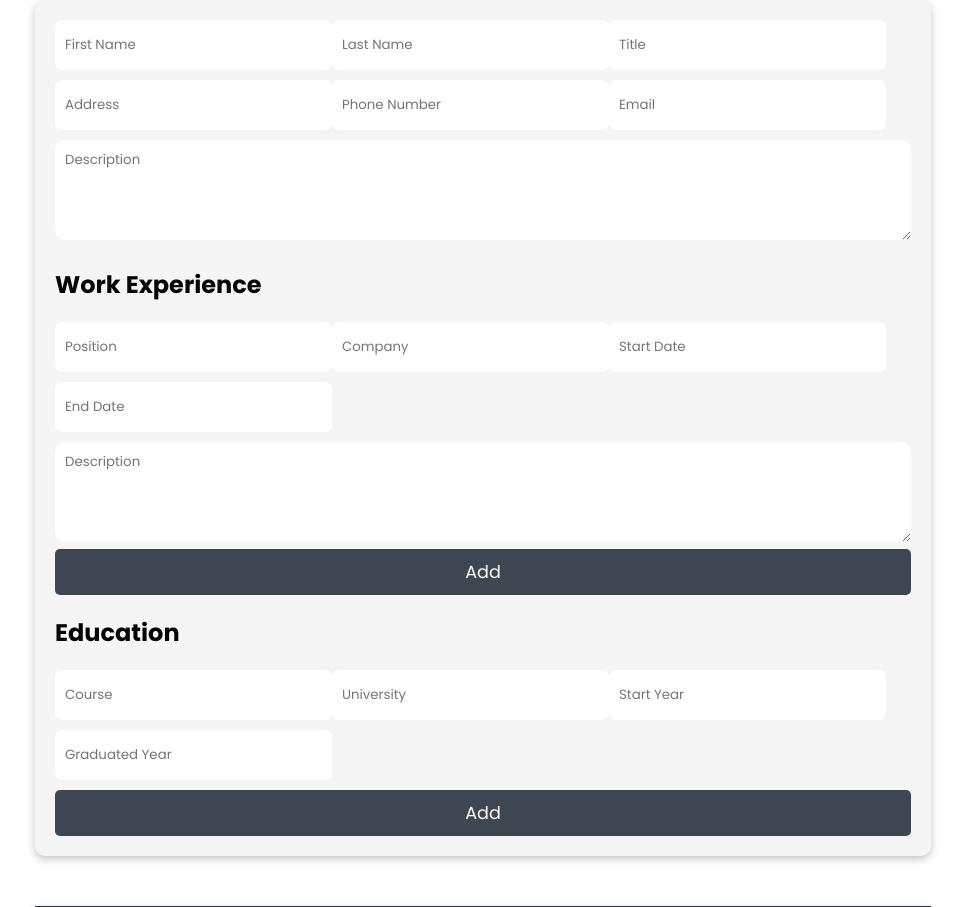
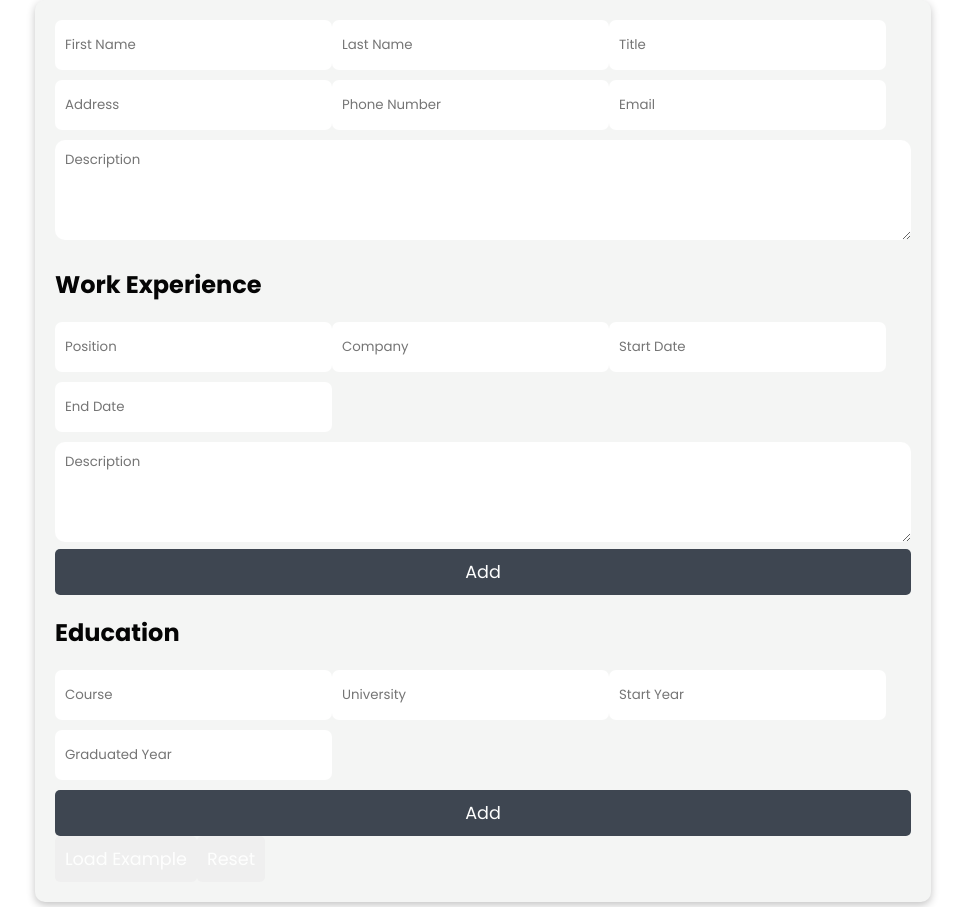
Before and after one commit to Firkax69/cv-app-odin, a React (Vite) app: page / in a window 1280 px wide. Shown: the top 907 px of the page, without its empty margins (157-1122 px from the left). Built offline with nearby package versions, Linux system fonts and the light colour scheme.

Commit message:
feat: add buttons and logic to it

```diff
--- a/src/Content.jsx
+++ b/src/Content.jsx
@@ -106,7 +106,22 @@ export default function Content() {
     }
 
     function saveEducation(e,id) {
+        e.preventDefault();
 
+        const course = e.target[0].value;
+        const university = e.target[1].value;
+        const start = e.target[2].value;
+        const end = e.target[3].value;
+        const updateEdu = {course,university,start,end};
+        setEducation(
+            education.map((edu) => {
+                if (edu.id === id) {
+                    return {...edu, ...updateEdu};
+                } else {
+                    return edu;
+                }
+            })
+        )
     }
 
     function deleteEducation(id) {
@@ -115,6 +130,81 @@ export default function Content() {
         })
     }
 
+
+    // *** BUTTONS ***
+
+    function reset() {
+        const empty = [];
+        setEducation(empty);
+        setExperience(empty)
+        setFirstName("")
+        setLastName("")
+        setTitle("")
+        setEmail("")
+        setAddress("")
+        setPhoneNumber("")
+    }
+
+    function loadExample() {
+        reset();
+        setFirstName("IHOR");
+        setLastName("KOVALEVSKYI")
+        setTitle("Estimator")
+        setAddress("Norwich, UK")
+        setPhoneNumber("01603-333-303")
+        const experience1 = {
+            id: uuidv4(),
+            position: "Estimator and Project Coordinator",
+            company: "Manufacturing glazing company in Norwich",
+            start: "September, 2023",
+            end: "Current",
+
+            desc: `Provided regular updates on schedule progress;
+                Conducted detailed cost analysis and prepared comprehensive cost estimates for various construction and domestic projects;
+                Reviewed and interpreted technical drawings, specifications, and project plans to develop accurate estimates;
+                Prepared and presented cost estimates and bid proposals to clients and stakeholders;
+                Utilized estimating software and tools to streamline the estimation process and improve accuracy;
+                Maintained and updated a database of cost information and historical data for future reference;
+                Improved customer service on schedules and increased statistic from 78% to 86% on planned repairs (attendance and completions);
+                Increased statistic from 65 to 95% on urgent (emergency) repairs ;
+                Improved communication between contracts and other departments for the best response and to determine follow on work for the clients as fast as possible;
+                `,
+        }
+
+
+        const experience2 = {
+            id: uuidv4(),
+            position: "Operations Manager",
+            company: "Carolina Logistics",
+            start: "February, 2020",
+            end: "November, 2022",
+
+            desc: `Remain a high level of customer service and develop relationships;
+                Conduct over 60 final interviews;
+                Conduct regular Operations meetings one per week including all direct reports to higher.
+                Supervise daily team members performance and grooming.
+                Managed to create school based on logistics terms and teaching specific cases prior getting to the work for all new members, oversee and fine-tune project scope, scope and strategy;
+                Build strong, confident and independent teams across further departments: Operations, Dispatch, Safety and collaborate with other departments (Quotes/HR/Product/Security) to meet targets;
+                Communicate with clients/suppliers with regards to order progressing, documentation requirements and to resolve any potential issues along with hard and unusual casesrelating to logistics in USA.
+                Gather and analyse data to report on KPIs and milestones, team behaviour, internal/external progress, filling out  multiplicity of tabs, docs, evaluating boards etc.`,
+        }
+
+        const education1 = {
+            course: "Engineering and Design mechanics",
+            university: "Ihor Sikorsky Kyiv Politechnic Institute",
+            start: "Septebmer, 2015",
+            end: "June, 2019",
+        }
+        const education2 = {
+            course: "Mechanical engineering technology and applied mechanics",
+            university: "Ihor Sikorsky Kyiv Politechnic Institute",
+            start: "September, 2019",
+            end: "January 2021",
+        }
+
+        setEducation([education1, education2]);
+        setExperience([experience1, experience2])
+    }
 
 
     return (
@@ -145,6 +235,15 @@ export default function Content() {
                         deleteEducation={deleteEducation}
                     />
 
+                    <section className="btn-continer">
+                        <button className="btn btn-load" onClick={loadExample}>
+                            Load Example
+                        </button>
+                        <button className="btn btn-reset" onClick={reset}>
+                            Reset
+                        </button>
+                    </section>
+
                 </section>
 
                 <div className="preview">
```
Also changed, not shown: 1 other file (tests, documents, lock files or other folders).
